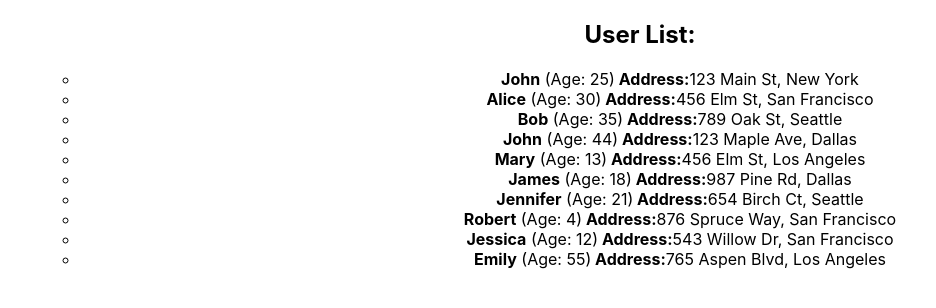
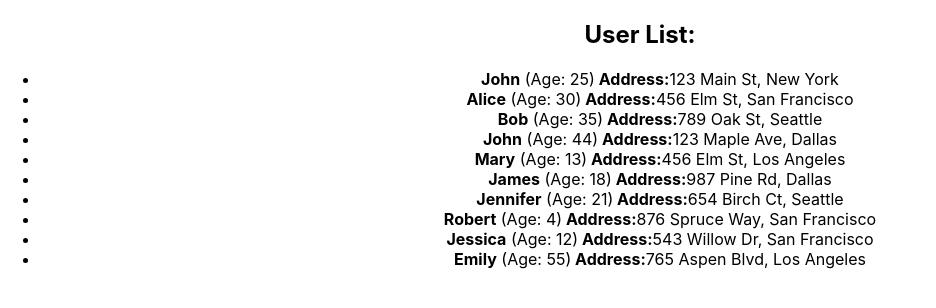
Before and after one commit to olhayakubovska/homework-front-main, a React (Create React App) app: page / in a window 1280 px wide. Shown: the top 308 px of the page, without its empty margins (0-936 px from the left). Built offline with nearby package versions, Linux system fonts and the light colour scheme.

Commit message:
commit-11

```diff
--- a/src/HW/1/UserList.tsx
+++ b/src/HW/1/UserList.tsx
@@ -19,7 +19,6 @@ export const UserList = (props: UserListPropsType) => {
     <div id={"hw01-users"}>
       <h2>User List:</h2>
       <ul>
-        <ul>
       {props.users.map((user) => (
         <li key={user.id} id={`hw01-user-${user.id}`}>
           <strong>{user.name}</strong> (Age: {user.age})<strong> Address:</strong>
@@ -27,7 +26,6 @@ export const UserList = (props: UserListPropsType) => {
          </li>
         ))}
       </ul>
-      </ul>
     </div>
   );
 };
```
